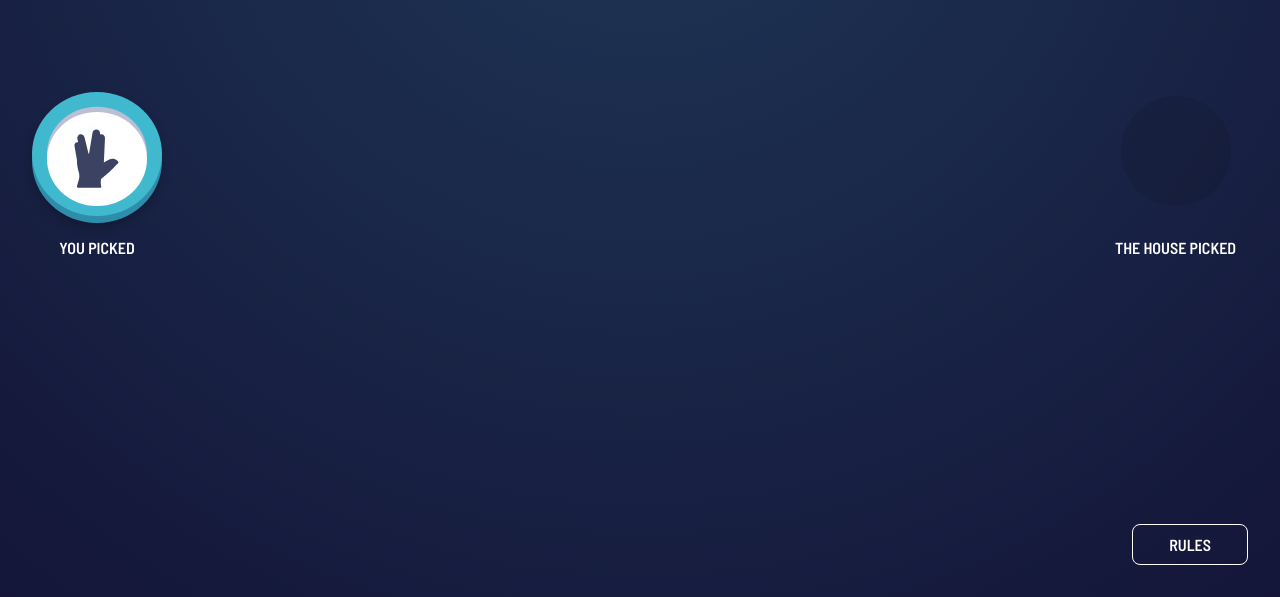
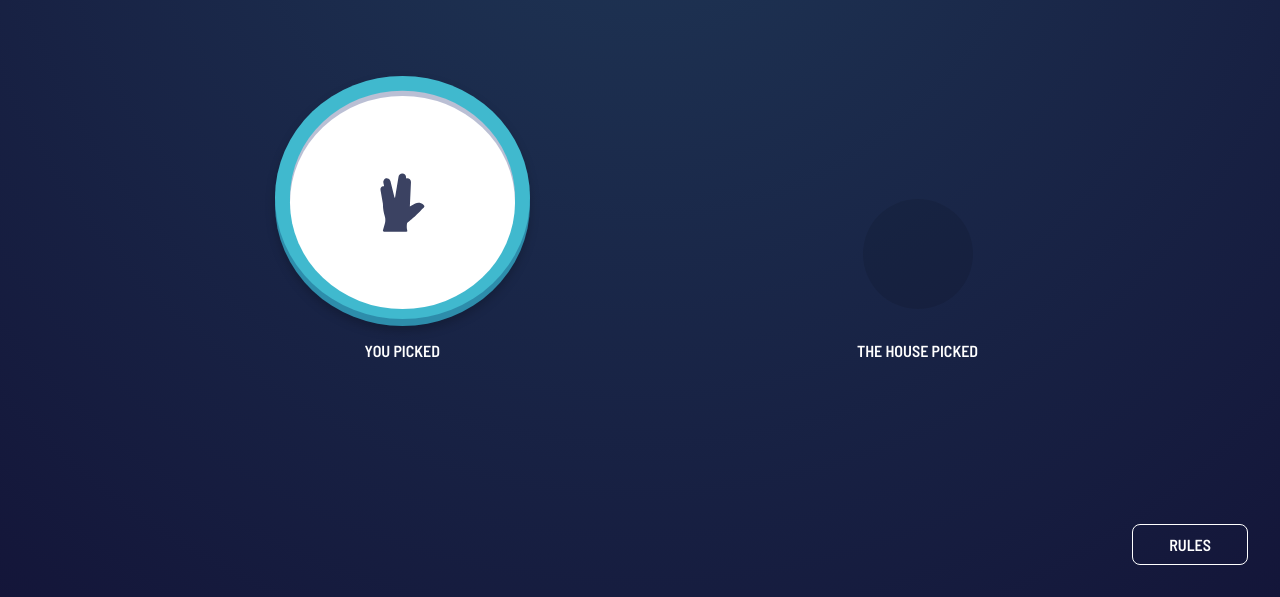
Before and after one commit to Mikoyzskie/jan-ken-pon, a plain HTML site: page index.html in a window 1280 px wide. Both pictures are taken after a click on the button 521 px from the left and 414 px from the top of the page. Shown: the part 203-800 px from the top of the page. Drawn offline with nearby package versions, Linux system fonts and the light colour scheme.

Commit message:
green-lantern

```diff
--- a/index.html
+++ b/index.html
@@ -5,7 +5,10 @@
   <meta name="viewport" content="width=device-width, initial-scale=1.0"> <!-- displays site properly based on user's device -->
   <link rel="stylesheet" href="style.css">
   <link rel="icon" type="image/png" sizes="32x32" href="./assets/images/favicon.ico">
-
+  <link
+    rel="stylesheet"
+    href="https://cdnjs.cloudflare.com/ajax/libs/animate.css/4.1.1/animate.min.css"
+  />
   <title>Jan-Ken-Pon</title>
 </head>
 <body>
--- a/index.js
+++ b/index.js
@@ -46,7 +46,9 @@ function PickStep(step){
     pickedIcon.className = "circle__icon";
     pickedIcon.src = stepToImage[step]
     userPicked.appendChild(pickedIcon);
-    userPicked.classList.add(step)
+    userPicked.classList.add(step);
+    userPicked.classList.add("animate__animated");
+    userPicked.classList.add("animate__flip");
   }
 
   // switch(step){
--- a/style.css
+++ b/style.css
@@ -285,6 +285,7 @@ body {
   margin-top: 99px;
   display: flex;
   justify-content: space-between;
+  max-width: 700px;
   width: 100%;
 }
 
@@ -380,6 +381,10 @@ body {
   .popover .popover__close-mobile{
     display: none;
   }
+
+  .fight {
+    justify-content: space-around;
+  }
 }
 
 @media only screen and (min-width: 768px) {
@@ -408,4 +413,18 @@ body {
   .header__score .score__count {
     font-size: 64px;
   }
+
+  .fight {
+    justify-content: space-between;
+  }
+
+  .fight__left {
+    max-width: 100%;
+    width: fit-content;
+  }
+
+  .step__picked {
+    height: 212.81px;
+    width: 224.63px;
+  }
 }
```
